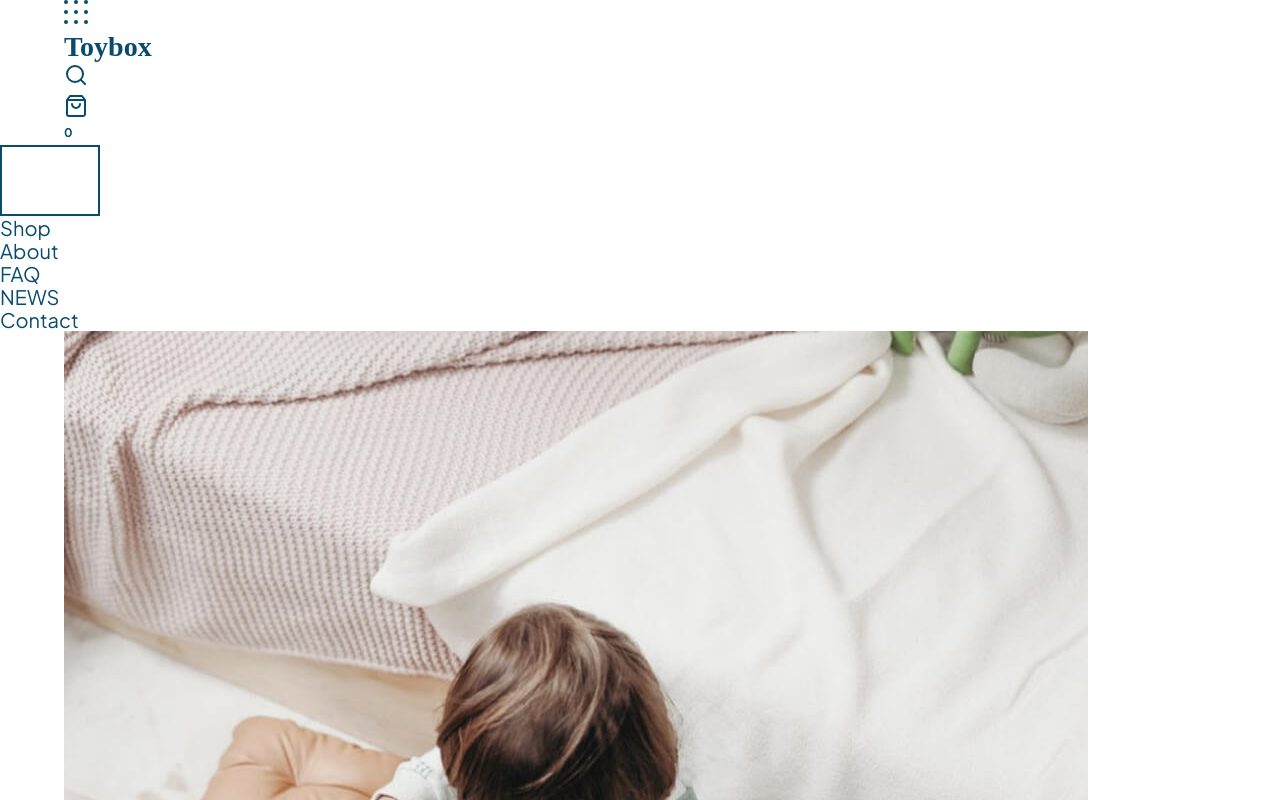
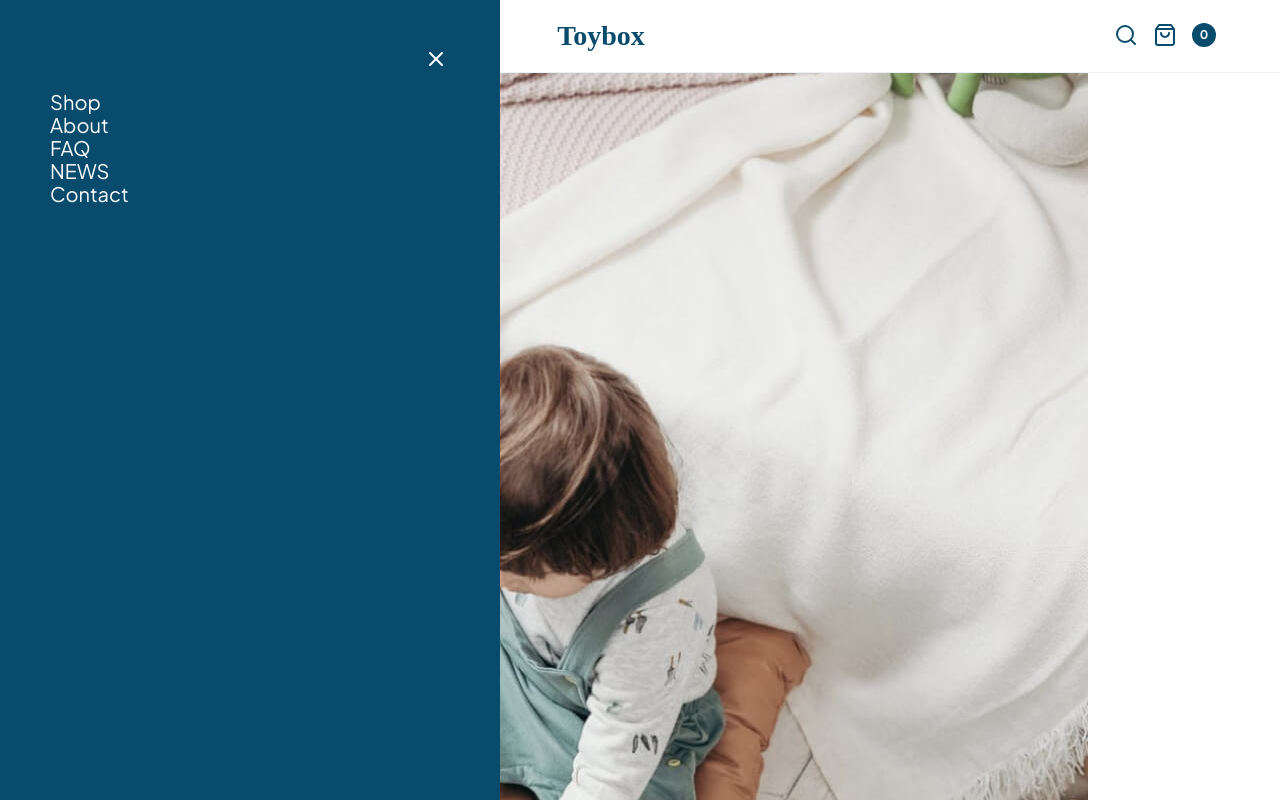
Before and after one commit to JoeLof/ecommerce, a plain HTML site: page index.html in a window 1280 px wide. Shown: the top 800 px of the page. Drawn offline with Linux system fonts and the light colour scheme; files whose address does not match are found by name; a web font is replaced by a local one.

Commit message:
added slide out nav styles

```diff
--- a/index.html
+++ b/index.html
@@ -12,7 +12,7 @@
 	<a href="#mainContent" class="skipLink">Skip to main content.</a>
 
 	<!-- Our Nav! -->
-	<nav>
+	<nav class="navBar">
 		<!-- A wrapper to contain our content -->
 		<div class="wrapper">
 
@@ -42,6 +42,7 @@
 				<div class="counter">
 					<p class="smallCopy">0</p>
 				</div><!-- .counter END -->
+
 			</div><!-- .searchCart END -->
 		</div><!-- .wrapper END -->
 
--- a/styles/sass/partials/_nav.scss
+++ b/styles/sass/partials/_nav.scss
@@ -13,3 +13,61 @@
         left: 0;
     }
 }
+// NAV BAR
+.navBar{
+    position: sticky;
+    top: 0;
+    z-index: 10;
+    border-bottom: 1px solid rgba(8, 75, 109, 0.08);
+
+    .wrapper{
+        display: flex;
+        justify-content: space-between;
+        align-items: center;
+        padding: 20px 0;
+    }
+}
+.searchCart {
+    display: flex;
+    gap: 15px;
+}
+
+
+.counter {
+    p {
+        background-color: $primary;
+        color: #fff;
+        width: 24px;
+        height: 24px;
+        border-radius: 50%;
+        text-align: center;
+    }
+}
+
+
+
+
+
+
+// Slide Out Nav!!
+.slideOutNav{
+    height: 100vh;
+    z-index: 20;
+    background-color: $primary;
+    color: $solidWhite;
+    width: 100%;
+    max-width: 500px;
+    position: fixed;
+    top: 0;
+    // left: -500px;
+    padding: 35px 50px;
+
+    .buttonContainer {
+        display: flex;
+        justify-content: flex-end;
+
+        button {
+            padding: 10px 0 10px 20px;
+        }
+    }
+}
--- a/styles/styles.css
+++ b/styles/styles.css
@@ -420,3 +420,61 @@ a.button:focus {
 .skipLink:focus {
   left: 0;
 }
+
+.navBar {
+  position: sticky;
+  top: 0;
+  z-index: 10;
+  border-bottom: 1px solid rgba(8, 75, 109, 0.08);
+}
+.navBar .wrapper {
+  display: -webkit-box;
+  display: -ms-flexbox;
+  display: flex;
+  -webkit-box-pack: justify;
+      -ms-flex-pack: justify;
+          justify-content: space-between;
+  -webkit-box-align: center;
+      -ms-flex-align: center;
+          align-items: center;
+  padding: 20px 0;
+}
+
+.searchCart {
+  display: -webkit-box;
+  display: -ms-flexbox;
+  display: flex;
+  gap: 15px;
+}
+
+.counter p {
+  background-color: #084b6d;
+  color: #fff;
+  width: 24px;
+  height: 24px;
+  border-radius: 50%;
+  text-align: center;
+}
+
+.slideOutNav {
+  height: 100vh;
+  z-index: 20;
+  background-color: #084b6d;
+  color: #fff;
+  width: 100%;
+  max-width: 500px;
+  position: fixed;
+  top: 0;
+  padding: 35px 50px;
+}
+.slideOutNav .buttonContainer {
+  display: -webkit-box;
+  display: -ms-flexbox;
+  display: flex;
+  -webkit-box-pack: end;
+      -ms-flex-pack: end;
+          justify-content: flex-end;
+}
+.slideOutNav .buttonContainer button {
+  padding: 10px 0 10px 20px;
+}
```
